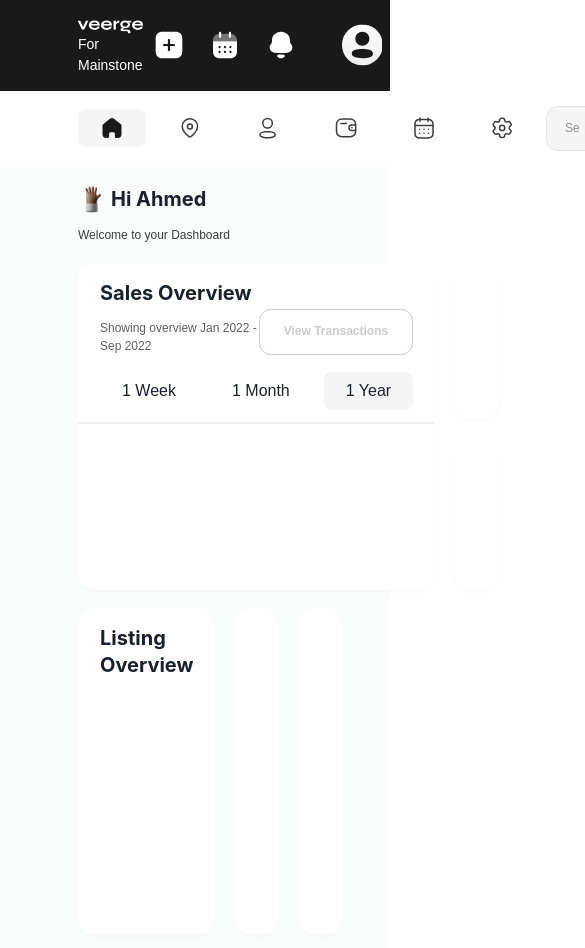
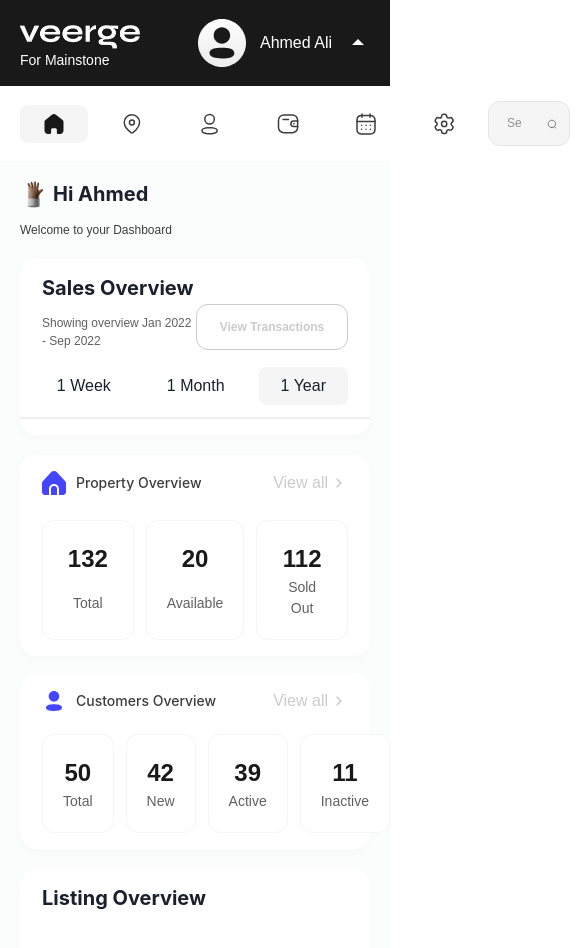
Before and after one commit to raelMartins/myxellia-test, a Next.js app: page / in a window 390 px wide. Shown: the top 948 px of the page, 585 px wide, since content can reach past the window. Built offline with nearby package versions, Linux system fonts and the light colour scheme; a web font is replaced by a local one.

Commit message:
feat: completed the project overview and customer overview and made some responsiveness changes

```diff
--- /dev/null
+++ b/src/components/CustomersOverviewSection.tsx
@@ -0,0 +1,26 @@
+import { Flex, Grid, Heading } from '@chakra-ui/react';
+import { CustomersOverviewIcon, PropertyOverviewIcon } from './SVGAssets';
+import { SimpleOverviewStat } from './SimpleOverviewStat';
+import { ViewAllLink } from './Widgets';
+
+export const CustomersOverviewSection = () => {
+  return (
+    <>
+      <Flex gap={'1rem'} align={'center'} mb={'2.1rem'}>
+        <CustomersOverviewIcon />
+        <Heading fontWeight={'500'} fontSize={'1.4rem'} color={'#3d3d3d'}>
+          Customers Overview
+        </Heading>
+        <span style={{ marginLeft: 'auto' }}>
+          <ViewAllLink />
+        </span>
+      </Flex>
+      <Grid templateColumns={'repeat(4, 1fr)'} gap={'1.2rem'}>
+        <SimpleOverviewStat value={50} label='Total' />
+        <SimpleOverviewStat value={42} label='New' />
+        <SimpleOverviewStat value={39} label='Active' />
+        <SimpleOverviewStat value={11} label='Inactive' />
+      </Grid>
+    </>
+  );
+};
--- a/src/components/PropertyOverviewSection.tsx
+++ b/src/components/PropertyOverviewSection.tsx
@@ -0,0 +1,25 @@
+import { Flex, Grid, Heading } from '@chakra-ui/react';
+import { PropertyOverviewIcon } from './SVGAssets';
+import { SimpleOverviewStat } from './SimpleOverviewStat';
+import { ViewAllLink } from './Widgets';
+
+export const PropertyOverviewSection = () => {
+  return (
+    <>
+      <Flex gap={'1rem'} align={'center'} mb={'2.5rem'}>
+        <PropertyOverviewIcon />
+        <Heading fontWeight={'500'} fontSize={'1.4rem'} color={'#3d3d3d'}>
+          Property Overview
+        </Heading>
+        <span style={{ marginLeft: 'auto' }}>
+          <ViewAllLink />
+        </span>
+      </Flex>
+      <Grid templateColumns={'repeat(3, 1fr)'} gap={'1.2rem'}>
+        <SimpleOverviewStat value={132} label='Total' />
+        <SimpleOverviewStat value={20} label='Available' />
+        <SimpleOverviewStat value={112} label='Sold Out' />
+      </Grid>
+    </>
+  );
+};
--- a/src/components/SVGAssets.tsx
+++ b/src/components/SVGAssets.tsx
@@ -311,7 +311,7 @@ export const AccountPhotoIcon = () => {
       fill='none'
       xmlns='http://www.w3.org/2000/svg'
     >
-      <g clip-path='url(#clip0_1444_4)'>
+      <g clipPath='url(#clip0_1444_4)'>
         <path
           fillRule='evenodd'
           clipRule='evenodd'
@@ -385,3 +385,71 @@ export const SearchIcon = () => {
     </svg>
   );
 };
+
+export const PropertyOverviewIcon = () => {
+  return (
+    <svg
+      width='24'
+      height='24'
+      viewBox='0 0 24 24'
+      fill='none'
+      xmlns='http://www.w3.org/2000/svg'
+    >
+      <g clipPath='url(#clip0_1_1040)'>
+        <path
+          d='M12 14.9922C10.3432 14.9922 9 16.3353 9 17.9922V23.9922H15V17.9922C15 16.3353 13.6568 14.9922 12 14.9922Z'
+          fill='#4545FE'
+        />
+        <path
+          d='M17 17.9929V23.9929H21C22.6568 23.9929 24 22.6497 24 20.9929V11.8719C24.0002 11.3524 23.7983 10.8532 23.437 10.4799L14.939 1.29285C13.4396 -0.329491 10.9089 -0.4291 9.28655 1.07034C9.20949 1.14159 9.13523 1.21579 9.06403 1.29285L0.581016 10.4769C0.208734 10.8517 -0.000140554 11.3586 7.09607e-08 11.8869V20.9929C7.09607e-08 22.6497 1.34316 23.9929 3 23.9929H6.99998V17.9929C7.01869 15.2661 9.22027 13.0393 11.8784 12.9752C14.6255 12.9089 16.9791 15.1736 17 17.9929Z'
+          fill='#4545FE'
+        />
+        <path
+          d='M12 14.9922C10.3432 14.9922 9 16.3353 9 17.9922V23.9922H15V17.9922C15 16.3353 13.6568 14.9922 12 14.9922Z'
+          fill='#4545FE'
+        />
+      </g>
+      <defs>
+        <clipPath id='clip0_1_1040'>
+          <rect width='24' height='24' fill='white' />
+        </clipPath>
+      </defs>
+    </svg>
+  );
+};
+
+export const CustomersOverviewIcon = () => {
+  return (
+    <svg
+      width='24'
+      height='24'
+      viewBox='0 0 24 24'
+      fill='none'
+      xmlns='http://www.w3.org/2000/svg'
+    >
+      <path
+        fillRule='evenodd'
+        clipRule='evenodd'
+        d='M17.294 7.29105C17.294 10.2281 14.9391 12.5831 12 12.5831C9.0619 12.5831 6.70601 10.2281 6.70601 7.29105C6.70601 4.35402 9.0619 2 12 2C14.9391 2 17.294 4.35402 17.294 7.29105ZM12 22C7.66237 22 4 21.295 4 18.575C4 15.8539 7.68538 15.1739 12 15.1739C16.3386 15.1739 20 15.8789 20 18.599C20 21.32 16.3146 22 12 22Z'
+        fill='#4545FE'
+      />
+    </svg>
+  );
+};
+
+export const NoImageIcon = () => {
+  <svg
+    width='100'
+    height='100'
+    viewBox='0 0 100 100'
+    fill='none'
+    xmlns='http://www.w3.org/2000/svg'
+  >
+    <path
+      fillRule='evenodd'
+      clipRule='evenodd'
+      d='M31.9424 91.6667H68.0533C82.1796 91.6667 91.6667 81.7579 91.6667 67.0138V32.9863C91.6667 18.2421 82.1796 8.33334 68.0575 8.33334H31.9424C17.8204 8.33334 8.33334 18.2421 8.33334 32.9863V67.0138C8.33334 81.7579 17.8204 91.6667 31.9424 91.6667ZM35.4119 45.8333C29.6676 45.8333 25 41.1595 25 35.4167C25 29.6739 29.6676 25 35.4119 25C41.1521 25 45.8238 29.6739 45.8238 35.4167C45.8238 41.1595 41.1521 45.8333 35.4119 45.8333ZM82.5867 62.225C83.9821 65.8025 83.2571 70.1025 81.7654 73.6454C79.9975 77.8596 76.6121 81.05 72.3467 82.4434C70.4529 83.0625 68.4667 83.3334 66.485 83.3334H31.3693C27.875 83.3334 24.7828 82.495 22.2479 80.9338C20.66 79.9538 20.3793 77.6917 21.5566 76.2254C23.5258 73.7746 25.47 71.315 27.4308 68.8338C31.1683 64.0867 33.6864 62.7108 36.4852 63.9192C37.6207 64.4179 38.7603 65.1659 39.9335 65.9571C43.0592 68.0813 47.4042 71.0008 53.1275 67.8321C57.0442 65.6383 59.3158 61.8754 61.2942 58.5988L61.3271 58.5442C61.4675 58.3142 61.6063 58.0842 61.7446 57.855C62.4096 56.755 63.0654 55.6696 63.8075 54.6696C64.7379 53.4183 68.1858 49.5054 72.6525 52.2921C75.4975 54.0463 77.89 56.42 80.45 58.9613C81.4263 59.9329 82.1217 61.0379 82.5867 62.225Z'
+      fill='#E4E4E4'
+    />
+  </svg>;
+};
--- /dev/null
+++ b/src/components/SimpleOverviewStat.tsx
@@ -0,0 +1,29 @@
+import { Flex, Text } from '@chakra-ui/react';
+
+export const SimpleOverviewStat = ({
+  value = 0,
+  label = 'Label'
+}: {
+  value: number;
+  label: string;
+}) => {
+  return (
+    <Flex
+      direction={'column'}
+      align={'center'}
+      justify={'center'}
+      padding={'2rem'}
+      textAlign={'center'}
+      borderRadius={'1.2rem'}
+      border={'.1rem solid #f5f5f5'}
+      backgroundColor={'white'}
+    >
+      <Text flex={2} fontSize='2.4rem' fontWeight='600' color={'#191919'}>
+        {Intl.NumberFormat('en-US').format(value || 0)}
+      </Text>
+      <Text flex={1} color={'#606060'} fontSize={'1.4rem'} fontWeight={'400'}>
+        {label}
+      </Text>
+    </Flex>
+  );
+};
--- /dev/null
+++ b/src/components/Widgets.tsx
@@ -0,0 +1,35 @@
+import { Link } from '@chakra-ui/react';
+
+export const ViewAllLink = ({ url = '/' }) => {
+  return (
+    <Link
+      href={url}
+      textAlign={'right'}
+      fontSize={'1.2rem'}
+      color={'#cbcbcb'}
+      fontWeight={'500'}
+      style={{ display: 'flex', alignItems: 'center', gap: '.2rem' }}
+    >
+      <span>View all</span>
+      <svg
+        width='18'
+        height='18'
+        viewBox='0 0 18 18'
+        fill='none'
+        xmlns='http://www.w3.org/2000/svg'
+      >
+        <g clip-path='url(#clip0_1_1029)'>
+          <path
+            d='M9.87852 8.99956L6.16602 5.28706L7.22652 4.22656L11.9995 8.99956L7.22652 13.7726L6.16602 12.7121L9.87852 8.99956Z'
+            fill='#CBCBCB'
+          />
+        </g>
+        <defs>
+          <clipPath id='clip0_1_1029'>
+            <rect width='18' height='18' fill='white' />
+          </clipPath>
+        </defs>
+      </svg>
+    </Link>
+  );
+};
--- a/src/layout/PageHeader.tsx
+++ b/src/layout/PageHeader.tsx
@@ -35,7 +35,7 @@ export const PageHeader = () => {
       <Flex
         className={styles.header_top}
         backgroundColor='#191919'
-        padding='1.5rem 7.8rem'
+        // padding='1.5rem 7.8rem'
         color='white'
         justifyContent='space-between'
         alignItems='center'
@@ -78,7 +78,7 @@ export const PageHeader = () => {
       <Flex
         className={styles.navigation}
         gap='1rem'
-        padding='1.5rem 7.8rem'
+        // padding='1.5rem 7.8rem'
         alignItems='center'
         backgroundColor='white'
       >
--- a/src/pages/index.tsx
+++ b/src/pages/index.tsx
@@ -7,6 +7,8 @@ import {
   Heading,
   Text
 } from '@chakra-ui/react';
+import { CustomersOverviewSection } from 'components/CustomersOverviewSection';
+import { PropertyOverviewSection } from 'components/PropertyOverviewSection';
 import { SalesOverviewSection } from 'components/SalesOverviewSection';
 import { PageHeader } from 'layout/PageHeader';
 import { TabLink } from 'layout/header/TabLink';
@@ -39,7 +41,7 @@ export default function Home() {
             Welcome to your Dashboard
           </Text>
           <Flex direction='column' gap='2rem' mt='2rem'>
-            <Flex gap='2rem' minH='32.5rem'>
+            <Flex gap='2rem' minH='32.5rem' className={styles.inline_layout}>
               <Flex
                 className={`${styles.overview} ${styles.sales_overview}`}
                 flex={856}
@@ -48,17 +50,21 @@ export default function Home() {
                 <SalesOverviewSection />
               </Flex>
               <Flex gap='1.7rem' direction='column' flex={407}>
-                <Flex
+                <Box
                   className={`${styles.overview} ${styles.property_overview}`}
                   flex={1}
-                ></Flex>
-                <Flex
-                  className={`${styles.overview} ${styles.cutomer_overvview}`}
+                >
+                  <PropertyOverviewSection />
+                </Box>
+                <Box
+                  className={`${styles.overview} ${styles.customer_overvview}`}
                   flex={1}
-                ></Flex>
+                >
+                  <CustomersOverviewSection />
+                </Box>
               </Flex>
             </Flex>
-            <Flex gap='2rem' minH='32.5rem'>
+            <Flex gap='2rem' minH='32.5rem' className={styles.inline_layout}>
               <Flex
                 className={`${styles.overview} ${styles.listings_overview}`}
                 flex={475}
--- a/src/styles/home.module.scss
+++ b/src/styles/home.module.scss
@@ -4,9 +4,18 @@
   background-color: #fbfcfc;
   min-height: 100vh;
   .content_body {
-    padding: 1.9rem 7.8rem;
+    padding: 1.9rem 2rem;
+    @include tablet {
+      padding: 1.9rem 7.8rem;
+    }
   }
   .overview {
     @include section_container_style;
   }
+  .inline_layout {
+    flex-direction: column;
+    @include laptop {
+      flex-direction: row;
+    }
+  }
 }
--- a/src/styles/layout/header/tablink.module.scss
+++ b/src/styles/layout/header/tablink.module.scss
@@ -4,7 +4,7 @@
   .label {
     display: none;
   }
-  @include laptop {
+  @include desktop {
     min-width: 14.8rem;
     .label {
       display: inline;
--- a/src/styles/layout/pageheader.module.scss
+++ b/src/styles/layout/pageheader.module.scss
@@ -1,6 +1,19 @@
 @import '../mixins.module.scss';
 
 .page_header {
+  .navigation,
+  .header_top {
+    padding: 1.5rem 2rem;
+    @include tablet {
+      padding: 1.5rem 7.8rem;
+    }
+  }
+  .user_actions {
+    display: none;
+    @include tablet {
+      display: flex;
+    }
+  }
   .logo {
     h1 {
       font-size: 1.4rem;
```
Also changed, not shown: src/components/UserOverviewSection.tsx (deleted).
